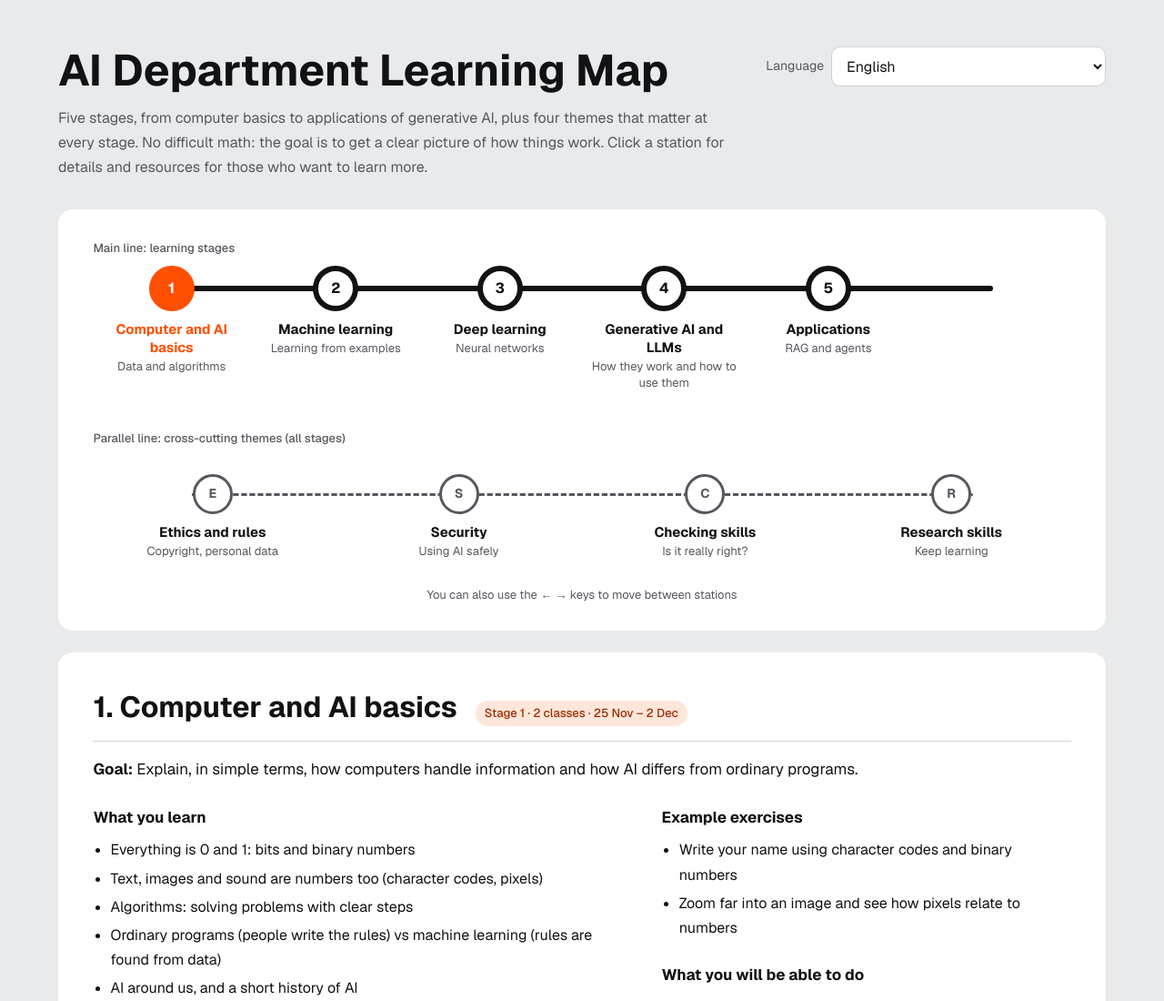
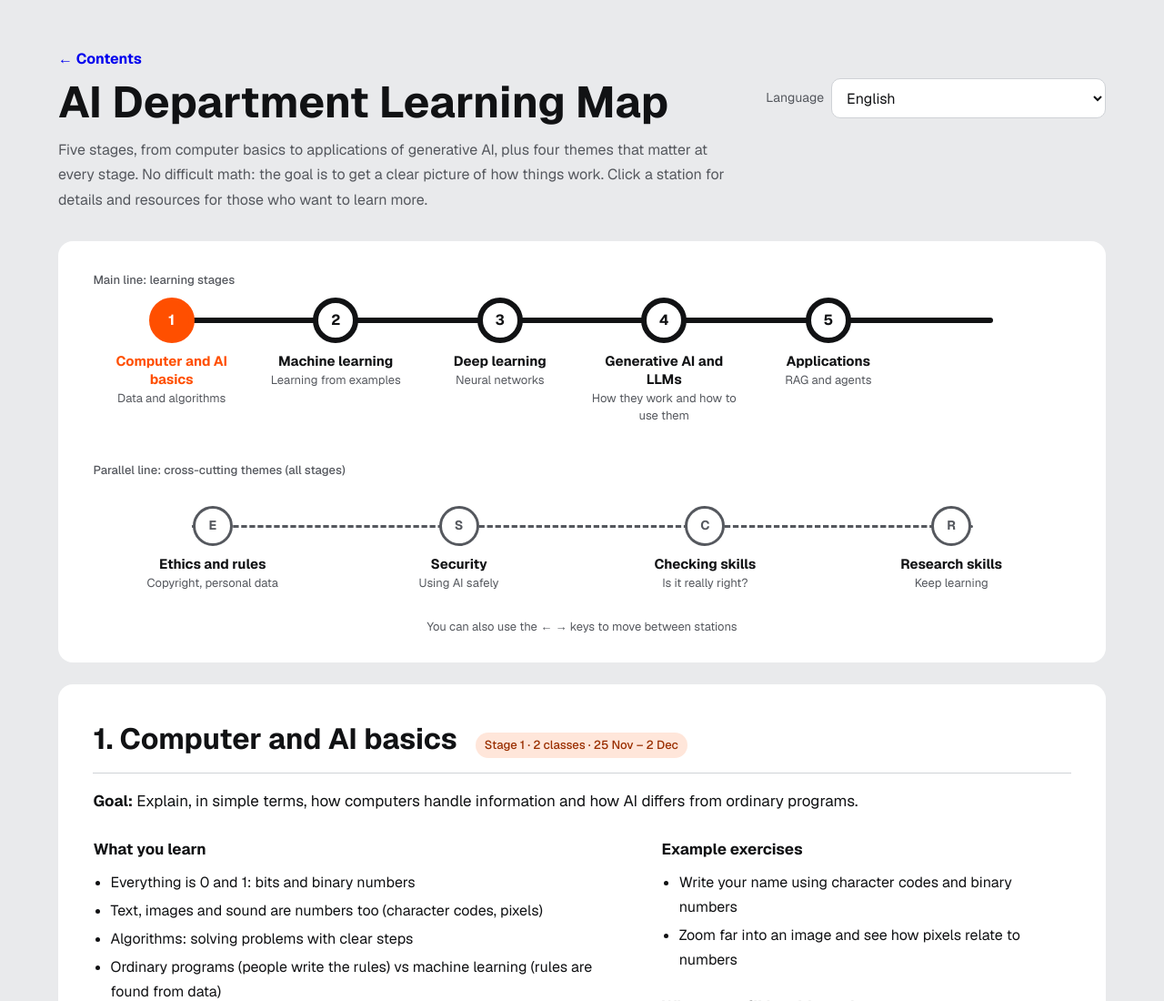
Before and after one commit to Tomo0916/ai, a plain HTML site: page map.html in a window 1280 px wide. Shown: the top 1100 px of the page at 91% size. Drawn offline with nearby package versions, Linux system fonts and the light colour scheme.

Commit message:
学習マップとサイトの言語をそろえ、目次へ戻るリンクを追加
- map.html: ?lang= とサイトの言語設定を読み、目次へ戻るリンクを表示
- index.html: 学習マップへのリンクに選択中の言語を付ける

Co-Authored-By: Claude Opus 5.5 <noreply@anthropic.com>
Claude-Session: https://claude.ai/code/session_01EDaa8Ya5nS72BQLz8bruZ9

```diff
--- a/map.html
+++ b/map.html
@@ -87,6 +87,7 @@ html:lang(my) body{line-height:1.9}
 <body>
 <header class="band">
  <div class="wrap">
+  <p style="margin:0 0 8px"><a id="backlink" href="index.html" style="font-weight:700;text-decoration:none">← <span id="t-toc"></span></a></p>
   <div class="top">
    <h1 id="t-title">AI学科 学習マップ</h1>
    <label class="langsel"><span id="t-lang">言語</span><select id="lang"></select></label>
@@ -133,8 +134,8 @@ const cache={};let D=null,ALL=[],cur=0,lang="ja";
 const sel=document.getElementById("lang");
 sel.innerHTML=LANGS.map(l=>`<option value="${l[0]}">${esc(l[1])}</option>`).join("");
 const panel=document.getElementById("panel");
-const store={get(){try{return localStorage.getItem("aimap-lang")}catch(e){return null}},set(v){try{localStorage.setItem("aimap-lang",v)}catch(e){}}};
-function detect(){const s=store.get();if(s&&CODES.includes(s))return s;const nav=(navigator.languages||[navigator.language||"ja"]).map(x=>String(x).slice(0,2).toLowerCase());return nav.find(c=>CODES.includes(c))||"ja"}
+const store={get(){try{return localStorage.getItem("aimap-lang")}catch(e){return null}},set(v){try{localStorage.setItem("aimap-lang",v);localStorage.setItem("ai-class-lang",v)}catch(e){}}};
+function detect(){const q=new URLSearchParams(location.search).get("lang");if(q&&CODES.includes(q))return q;let t=null;try{t=localStorage.getItem("ai-class-lang")}catch(e){}if(t&&CODES.includes(t))return t;const s=store.get();if(s&&CODES.includes(s))return s;const nav=(navigator.languages||[navigator.language||"ja"]).map(x=>String(x).slice(0,2).toLowerCase());return nav.find(c=>CODES.includes(c))||"ja"}
 async function load(c){if(!DATA[c])throw new Error(c);return DATA[c]}
 const li=a=>a.map(x=>`<li>${rb(x)}</li>`).join("");
 function renderStatic(){
@@ -172,7 +173,7 @@ function go(i,f){if(i<0||i>=ALL.length)return;const id=ALL[i].id;try{history.rep
 const fromHash=()=>{if(D)show((location.hash||"#step-1").slice(1))};
 async function setLang(c){
  try{D=await load(c);lang=c}catch(e){if(c!=="ja"){return setLang("ja")}panel.textContent="Could not load the language file.";return}
- sel.value=lang;store.set(lang);renderStatic();show(ALL[cur]?ALL[cur].id:(location.hash||"#step-1").slice(1));
+ sel.value=lang;store.set(lang);renderStatic();document.getElementById("t-toc").textContent=({"ja": "目次", "easy": "もくじ", "en": "Contents", "ne": "विषयसूची", "fr": "Sommaire", "my": "မာတိကာ", "bn": "সূচিপত্র", "si": "පටුන", "id": "Daftar isi", "vi": "Mục lục", "zh": "目录"})[lang]||"";document.getElementById("backlink").href="index.html?lang="+lang;show(ALL[cur]?ALL[cur].id:(location.hash||"#step-1").slice(1));
 }
 sel.addEventListener("change",()=>setLang(sel.value));
 document.addEventListener("keydown",e=>{if(e.target.closest("input,textarea,select"))return;if(e.key==="ArrowRight"){go(cur+1,true)}else if(e.key==="ArrowLeft"){go(cur-1,true)}});
```
Also changed, not shown: index.html (+1 -1 lines).
